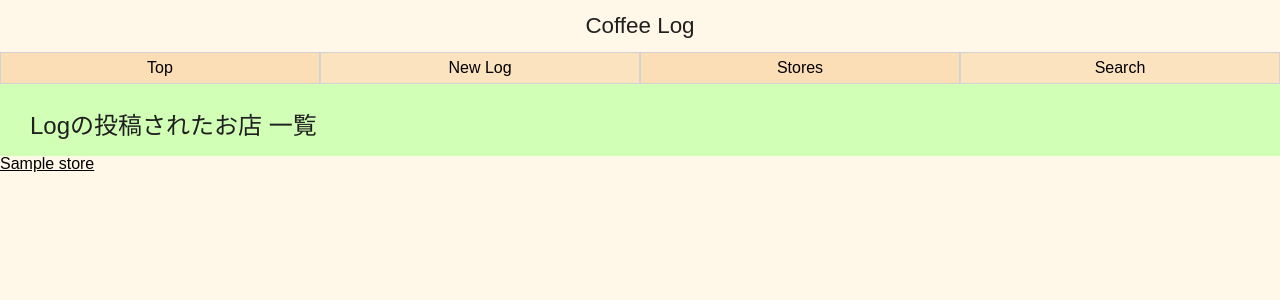
After one commit to Tkutose/coffeelog, a Django app: page /store/ in a window 1280 px wide. The commit adds this page. Shown: the top 300 px of the page. Run offline with Django 3.2, Linux system fonts and the light colour scheme; tables that the repository leaves empty hold one stand-in row (values such as "Sample post").

Commit message:
更新用ページの作成と、Store一覧ページの作成

```diff
--- a/coffeelog/models.py
+++ b/coffeelog/models.py
@@ -6,7 +6,9 @@
 
 
 class Store(models.Model):
-    store = models.CharField(max_length=200)
+    name = models.CharField(max_length=200)
+
+    address = models.CharField(max_length=200, blank=True)
 
     def __str__(self):
         return self.store
--- a/coffeelog/static/coffeelog/css/parts/_log-block.scss
+++ b/coffeelog/static/coffeelog/css/parts/_log-block.scss
@@ -17,3 +17,15 @@
     font-size: 110%;
     margin: 30px 10px;
 }
+
+
+.log__edit {
+    background-color: #FFFFFF;
+    border: solid 1px #000000;
+    text-decoration: none;
+    padding: 5px;
+
+    &:hover {
+        background-color: #AFAFAF;
+    }
+}
--- a/coffeelog/static/coffeelog/css/parts/_main-block.scss
+++ b/coffeelog/static/coffeelog/css/parts/_main-block.scss
@@ -9,7 +9,4 @@
 .main__sub {
     width: 35%;
 
-    &--none{
-        display: none;
-    }
 }
--- a/coffeelog/static/coffeelog/css/parts/_navigate-block.scss
+++ b/coffeelog/static/coffeelog/css/parts/_navigate-block.scss
@@ -1,10 +1,15 @@
-@mixin block {
+@mixin nav-block {
     border: solid #d3d3d3 1px;
     font-size: 100%;
     height: 40%;
     padding: 7px;
     text-align: center;
     width: 100%;
+    text-decoration: none;
+
+    &:hover{
+        background-color: #fadeba80;
+    }
 }
 
 $_stripe1: #facf989d;
@@ -18,21 +23,21 @@ $_stripe2: #facf9880;
 }
 
 .navigate__top {
-    @include block;
+    @include nav-block;
     background-color: $_stripe1;
 }
 
 .navigate__new{
-    @include block;
+    @include nav-block;
     background-color: $_stripe2;
 }
 
-.navigate__all{
-    @include block;
+.navigate__store{
+    @include nav-block;
     background-color: $_stripe1;
 }
 
 .navigate__search{
-    @include block;
+    @include nav-block;
     background-color: $_stripe2;
 }
--- a/coffeelog/static/coffeelog/css/style.css
+++ b/coffeelog/static/coffeelog/css/style.css
@@ -50,6 +50,17 @@
 .log__note {
   font-size: 110%;
   margin: 30px 10px;
+}
+
+.log__edit {
+  background-color: #FFFFFF;
+  border: solid 1px #000000;
+  text-decoration: none;
+  padding: 5px;
+}
+
+.log__edit:hover {
+  background-color: #AFAFAF;
 }
 
 .logform__store {
@@ -176,10 +187,6 @@
   width: 35%;
 }
 
-.main__sub--none {
-  display: none;
-}
-
 .new {
   display: -webkit-box;
   display: -ms-flexbox;
@@ -214,7 +221,12 @@
   padding: 7px;
   text-align: center;
   width: 100%;
+  text-decoration: none;
   background-color: #facf989d;
+}
+
+.navigate__top:hover {
+  background-color: #fadeba80;
 }
 
 .navigate__new {
@@ -224,17 +236,27 @@
   padding: 7px;
   text-align: center;
   width: 100%;
+  text-decoration: none;
   background-color: #facf9880;
 }
 
-.navigate__all {
+.navigate__new:hover {
+  background-color: #fadeba80;
+}
+
+.navigate__store {
   border: solid #d3d3d3 1px;
   font-size: 100%;
   height: 40%;
   padding: 7px;
   text-align: center;
   width: 100%;
+  text-decoration: none;
   background-color: #facf989d;
+}
+
+.navigate__store:hover {
+  background-color: #fadeba80;
 }
 
 .navigate__search {
@@ -244,7 +266,12 @@
   padding: 7px;
   text-align: center;
   width: 100%;
+  text-decoration: none;
   background-color: #facf9880;
+}
+
+.navigate__search:hover {
+  background-color: #fadeba80;
 }
 
 .top {
--- a/coffeelog/templates/coffeelog/base.html
+++ b/coffeelog/templates/coffeelog/base.html
@@ -14,10 +14,10 @@
     <header class="header">
         <div class="header__text">Coffee Log</div>
         <div class="navigate">
-            <div class="navigate__top">Top</div>
-            <div class="navigate__new">New Log</div>
-            <div class="navigate__all">All Log</div>
-            <div class="navigate__search">Search</div>
+            <a class="navigate__top" href="{% url 'coffeelog:list' %}" > Top</a>
+            <a class="navigate__new" href="{% url 'coffeelog:new' %}" > New Log</a>
+            <a class="navigate__store" href="{% url 'coffeelog:store' %}" > Stores</a>
+            <a class="navigate__search" href="{% url 'coffeelog:list' %}" > Search</a>
         </div>
     </header>
 
--- a/coffeelog/templates/coffeelog/log_detail.html
+++ b/coffeelog/templates/coffeelog/log_detail.html
@@ -27,6 +27,7 @@
         <p class="flavor__like">  好み:{{ log.likely|change_star}}  </p>
     </div>
     <p class="log__note" >コメント:{{ log.note }}</p>
+    <a class="log__edit" href="{% url 'coffeelog:update' log.id %}">edit</a>
 
 </div>
 {% endblock %}
--- /dev/null
+++ b/coffeelog/templates/coffeelog/store_list.html
@@ -0,0 +1,25 @@
+{% extends 'coffeelog/base.html' %}
+
+
+{% block title %} Stote List {% endblock %}
+
+{% block top %}
+<div class="top top--list">
+    <p class="top__text">Logの投稿されたお店 一覧</p>
+</div>
+{% endblock %}
+
+
+{% block main %}
+
+<ul>
+    {% for store in store_list %}
+    <li class="stores">
+        <a href="{% url 'coffeelog:list' %}">
+            <div class="stores__name">{{ store.name }}</div>
+        </a>
+    </li>
+    {% endfor %}
+</ul>
+
+{% endblock %}
--- a/coffeelog/urls.py
+++ b/coffeelog/urls.py
@@ -5,6 +5,8 @@ app_name = 'coffeelog'
 
 urlpatterns = [
     path('', views.LogList.as_view(), name='list'),
-    path('details/<int:pk>', views.LogDetail.as_view(), name='detail'),
+    path('detail/<int:pk>', views.LogDetail.as_view(), name='detail'),
     path('new/', views.LogCreate.as_view(), name='new'),
+    path('update/<int:pk>', views.LogUpdate.as_view(), name='update'),
+    path('store/', views.StoreList.as_view(), name='store'),
 ]
--- a/coffeelog/views.py
+++ b/coffeelog/views.py
@@ -6,6 +6,9 @@ from .forms import LogForm
 # Create your views here.
 
 class LogDetail(generic.DetailView):
+    '''
+    Logの詳細を表示
+    '''
     template_name = 'coffeelog/log_detail.html'
     model = Log
     context_object_name = 'log'
@@ -19,22 +22,21 @@ class LogDetail(generic.DetailView):
 
 
 class LogList(generic.ListView):
+    '''
+    Logの一覧を表示
+    '''
     template_name = 'coffeelog/log_list.html'
     model = Log
     context_object_name = 'log_list'
 
 
-    # 選択した商品と同じ店舗の商品を取得
-    def get_context_data(self, **kwargs):
-        context = super().get_context_data(**kwargs)
-        context['stores'] = Store.objects.all()
-        return context
-
 class LogCreate(generic.CreateView):
-    template_name = 'coffeelog/log_new.html'
+    '''
+    新規Log投稿
+    '''
+    template_name = 'coffeelog/log_form.html'
     form_class = LogForm
     model = Log
-    success_url = '/details/'
 
     def get_form(self):
         form = super(LogCreate, self).get_form()
@@ -51,5 +53,53 @@ class LogCreate(generic.CreateView):
         form.fields['note'].label = '備考'
         return form
 
+    def get_context_data(self, **kwargs):
+        context = super().get_context_data(**kwargs)
+        context['title'] = '新規Log投稿'
+        context['btn'] = 'Add Log'
+        return context
+
     def get_success_url(self):
         return reverse('coffeelog:detail', kwargs={'pk': self.object.id})
+
+
+class LogUpdate(generic.UpdateView):
+    '''
+    Logの更新
+    '''
+    template_name = 'coffeelog/log_form.html'
+    form_class = LogForm
+    model = Log
+
+    def get_form(self):
+        form = super(LogUpdate, self).get_form()
+        form.fields['store'].label = '店名'
+        form.fields['store'].label = '店名'
+        form.fields['product'].label = '商品名'
+        form.fields['price'].label = '価格'
+        form.fields['hot'].label = 'hotならチェック'
+        form.fields['bitter'].label = '苦味'
+        form.fields['acidity'].label = '酸味'
+        form.fields['smell'].label = '香り'
+        form.fields['after'].label = '後味'
+        form.fields['likely'].label = '個人的な好み'
+        form.fields['note'].label = '備考'
+        return form
+
+    def get_context_data(self, **kwargs):
+        context = super().get_context_data(**kwargs)
+        context['title'] = 'Log更新'
+        context['btn'] = 'Update'
+        return context
+
+
+    def get_success_url(self):
+        return reverse('coffeelog:detail', kwargs={'pk': self.object.id})
+
+class StoreList(generic.ListView):
+    '''
+    Logの投稿されている店一覧を表示
+    '''
+    template_name = 'coffeelog/store_list.html'
+    model = Store
+    context_object_name = 'store_list'
```
Also changed, not shown: coffeelog/templates/coffeelog/log_form.html (renamed from coffeelog/templates/coffeelog/log_new.html, +2 -6 lines), coffeelog/templates/coffeelog/log_list.html (+0 -15 lines), coffeelog/migrations/0005_auto_20210804_1306.py (added).
